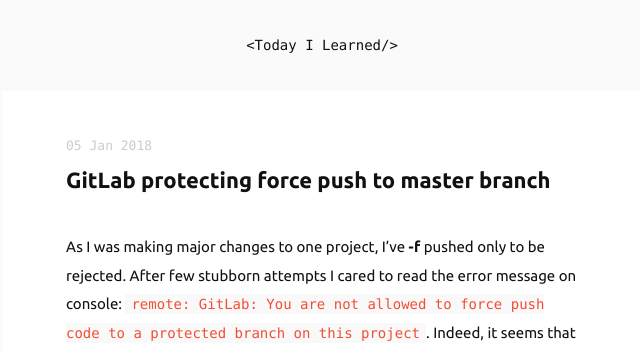
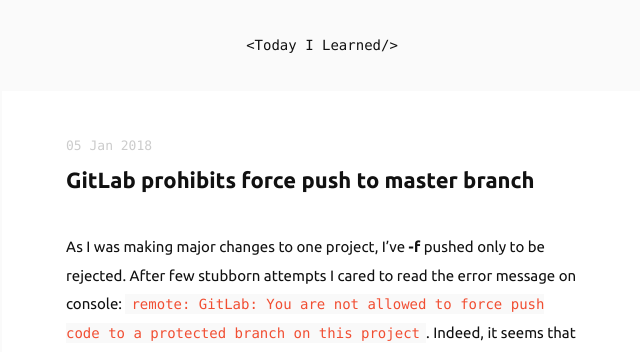
Before and after one commit to fuzinato/fuzinato.github.io, a Jekyll site: the page built from _posts/2018-01-05-gitlab-protecting-force-push-to-master-branch.md, in a window 1280 px wide. Shown: the top 352 px of the page, without its empty margins (318-958 px from the left). Built offline with Jekyll 4.4.1, drawn with Linux system fonts in a browser that asks for light colours.

Commit message:
title change

```diff
--- a/_config.yml
+++ b/_config.yml
@@ -11,7 +11,7 @@
 
 # Site Settings
 url:                https://dario.sh # main url
-baseurl:            / # for gh-pages
+baseurl:             # for gh-pages
 permalink:          /p/:title # Post permalink
 timezone:           Europe/Berlin # https://en.wikipedia.org/wiki/List_of_tz_database_time_zones
 mathjax:            false  # enables support for mathjax - set to false to disable
--- a/_posts/2018-01-05-gitlab-protecting-force-push-to-master-branch.md
+++ b/_posts/2018-01-05-gitlab-protecting-force-push-to-master-branch.md
@@ -1,6 +1,6 @@
 ---
 layout: post
-title: GitLab protecting force push to master branch
+title: GitLab prohibits force push to master branch
 date: 2018-01-05 00:00:00 +0000
 category: git
 tags: git, gitlab
```
